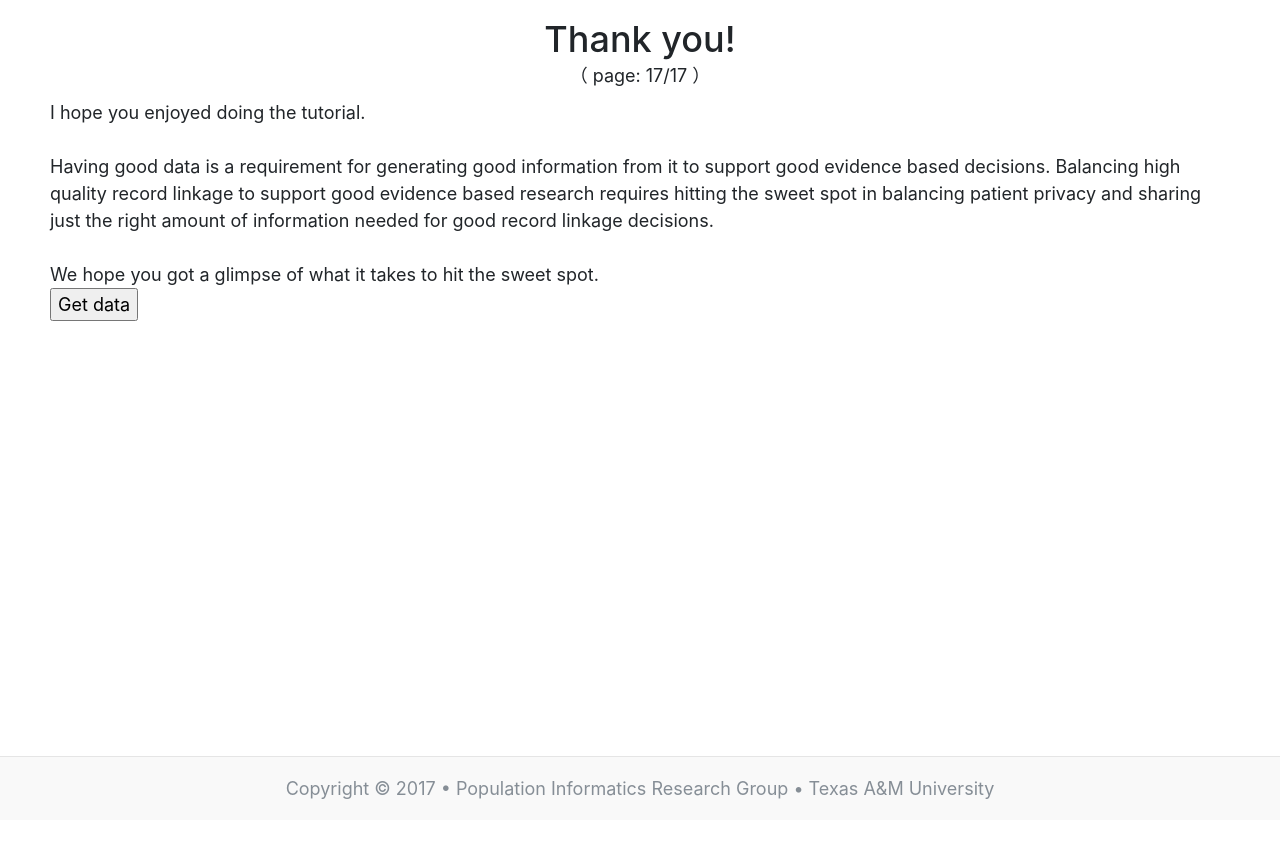
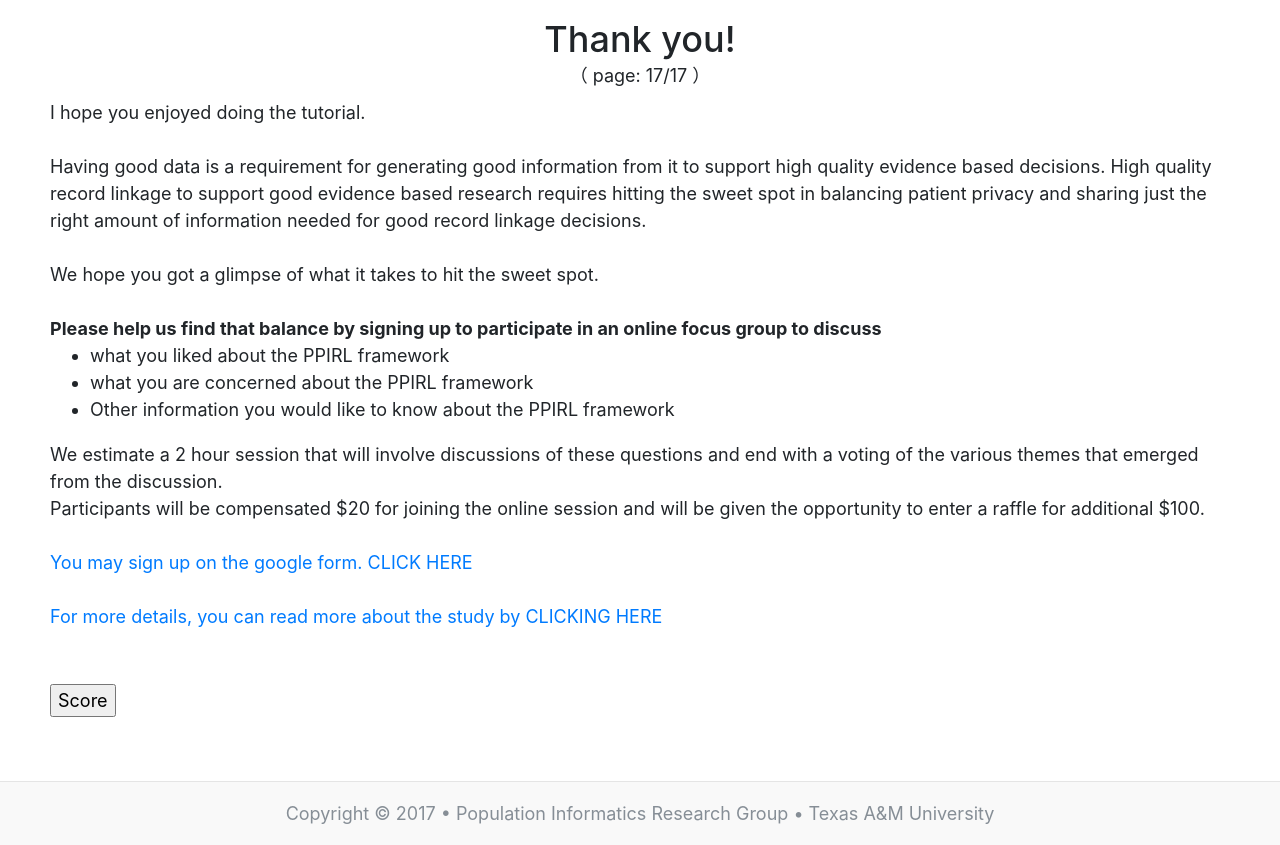
Before and after one commit to pinformatics/MINDFIRL-userstudy, a Flask app: template ppirl-userstudy/templates/thankyou.html in a window 1280 px wide. Before the commit the page ends 799 px from the top, so only its background shows below. Run offline with Flask 2, Linux system fonts and the light colour scheme; the template is opened without the code that fills it, so the values that code supplies are empty.

Commit message:
update thank you to recruit

```diff
--- a/ppirl-userstudy/templates/thankyou.html
+++ b/ppirl-userstudy/templates/thankyou.html
@@ -35,12 +35,28 @@
                 <div>
 I hope you enjoyed doing the tutorial.<br/>
 <br/>
-Having good data is a requirement for generating good information from it to support good evidence based decisions. Balancing high quality record linkage to support good evidence based research requires hitting the sweet spot in balancing patient privacy and sharing just the right amount of information needed for good record linkage decisions.<br/>
-<br/>
-We hope you got a glimpse of what it takes to hit the sweet spot.<br/>
+Having good data is a requirement for generating good information from it to support high quality evidence based decisions. High quality record linkage to support good evidence based research requires hitting the sweet spot in balancing patient privacy and sharing just the right amount of information needed for good record linkage decisions.<br/>
+
+<br>We hope you got a glimpse of what it takes to hit the sweet spot.<br/>
+<br><strong>Please help us find that balance by signing up to participate in an online focus group to discuss</strong>
+                    <ul>
+<li> what you liked about the PPIRL framework
+<li> what you are concerned about the PPIRL framework
+<li> Other information you would like to know about the PPIRL framework
+                    </ul>
+We estimate a 2 hour session that will involve discussions of these questions and end with a voting of the various themes that emerged from the discussion.
+<br>
+Participants will be compensated $20 for joining the online session and will be given the opportunity to enter a raffle for additional $100.
+<br><br>
+<a href="https://docs.google.com/forms/d/e/1FAIpQLSeZgEYkUeucXCcvpJdyXp7SxG3OzajQLPdMK88lVAReQD0iPg/viewform">
+You may sign up on the google form. CLICK HERE </a>
+                    <br><br>
+<a href="https://pinformatics.org/ppirl/ustudy/aer_ngt_info.php"> For more details, you can read more about the study by CLICKING HERE
+                    </a><br>
+
                 </div>
                 <div>
-                    <button id="get_data">Get data</button>
+                    <br><br><button id="get_data">Score</button>
                 </div>
             </div>
         </div>
```
